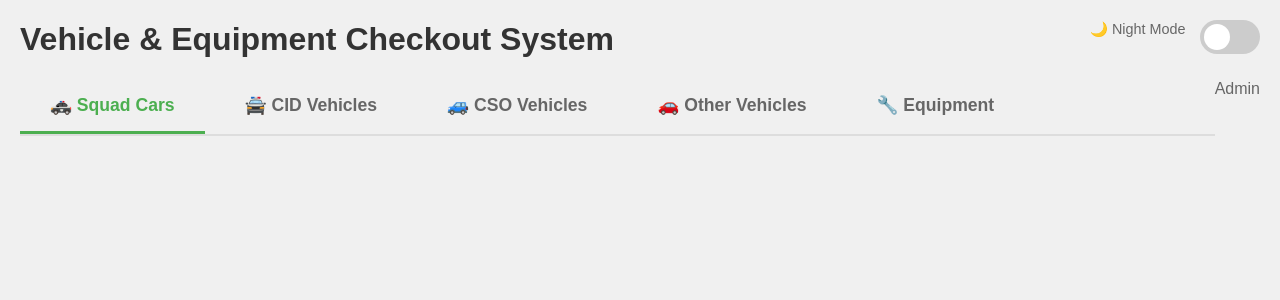
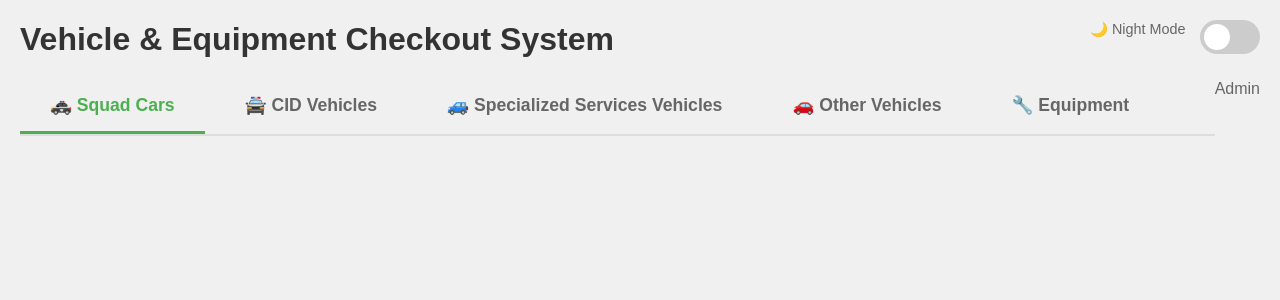
Before and after one commit to sambollman/checkout-system, a Flask app: page / in a window 1280 px wide. Shown: the top 300 px of the page. Run offline with Flask 3, Linux system fonts and the light colour scheme; data that the repository does not hold is empty; some libraries are stand-ins or nearby versions.

Commit message:
Rename CSO Vehicles to Specialized Services Vehicles

```diff
--- a/app.py
+++ b/app.py
@@ -171,7 +171,7 @@ def index():
     # Group by category with natural sorting
     squad_cars = sorted([k for k in formatted_keys if k['category'] == 'Squad Cars'],
                        key=natural_sort_key)
-    cso_vehicles = sorted([k for k in formatted_keys if k['category'] == 'CSO Vehicles'],
+    specialized_vehicles = sorted([k for k in formatted_keys if k['category'] == 'Specialized Services Vehicles'],
                          key=natural_sort_key)
     cid_vehicles = sorted([k for k in formatted_keys if k['category'] == 'CID Vehicles'],
                          key=natural_sort_key)
@@ -182,7 +182,7 @@ def index():
 
     return render_template('index.html',
                       squad_cars=squad_cars,
-                      cso_vehicles=cso_vehicles,
+                      specialized_vehicles=specialized_vehicles,
                       cid_vehicles=cid_vehicles,
                       other_vehicles=other_vehicles,
                       equipment=equipment)
@@ -294,7 +294,7 @@ def api_status():
 
     squad_cars = sorted([k for k in formatted_keys if k['category'] == 'Squad Cars'],
                        key=natural_sort_key)
-    cso_vehicles = sorted([k for k in formatted_keys if k['category'] == 'CSO Vehicles'],
+    specialized_vehicles = sorted([k for k in formatted_keys if k['category'] == 'Specialized Services Vehicles'],
                          key=natural_sort_key)
     cid_vehicles = sorted([k for k in formatted_keys if k['category'] == 'CID Vehicles'],
                          key=natural_sort_key)
@@ -305,7 +305,7 @@ def api_status():
 
     return {
     'squad_cars': squad_cars,
-    'cso_vehicles': cso_vehicles,
+    'specialized_vehicles': specialized_vehicles,
     'cid_vehicles': cid_vehicles,
     'other_vehicles': other_vehicles,
     'equipment': equipment
--- a/kiosk_gui.py
+++ b/kiosk_gui.py
@@ -1255,7 +1255,7 @@ class KioskGUI:
 
             # Dropdown for category
             category_var = tk.StringVar(value="Squad Cars")
-            categories = ["Squad Cars", "CSO Vehicles", "CID Vehicles", "Other Vehicles", "Equipment"]
+            categories = ["Squad Cars", "Specialized Services Vehicles", "CID Vehicles", "Other Vehicles", "Equipment"]
 
             dropdown = ttk.Combobox(dialog, textvariable=category_var, values=categories,
                                    font=font.Font(size=16), state='readonly', width=20)
--- a/templates/admin.html
+++ b/templates/admin.html
@@ -338,7 +338,7 @@
                     <select name="category" style="margin: 10px; padding: 5px;" required>
                         <option value="">-- Select Category --</option>
                         <option value="Squad Cars">Squad Cars</option>
-                        <option value="CSO Vehicles">CSO Vehicles</option>
+                        <option value="Specialized Services Vehicles">Specialized Services Vehicles</option>
                         <option value="CID Vehicles">CID Vehicles</option>
                         <option value="Other Vehicles">Other Vehicles</option>
                         <option value="Equipment">Equipment</option>
--- a/templates/edit_fob.html
+++ b/templates/edit_fob.html
@@ -63,7 +63,7 @@
             <label>Category:</label>
             <select name="category">
                 <option value="Squad Cars" {% if fob.category == 'Squad Cars' %}selected{% endif %}>Squad Cars</option>
-                <option value="CSO Vehicles" {% if fob.category == 'CSO Vehicles' %}selected{% endif %}>CSO Vehicles</option>
+                <option value="Specialized Services Vehicles" {% if fob.category == 'Specialized Services Vehicles' %}selected{% endif %}>Specialized Services Vehicles</option>
                 <option value="CID Vehicles" {% if fob.category == 'CID Vehicles' %}selected{% endif %}>CID Vehicles</option>
                 <option value="Other Vehicles" {% if fob.category == 'Other Vehicles' %}selected{% endif %}Other Vehicles</option>
                 <option value="Equipment" {% if fob.category == 'Equipment' %}selected{% endif %}>Equipment</option>
--- a/templates/index.html
+++ b/templates/index.html
@@ -376,7 +376,7 @@ body {
     <div class="tab-container">
         <button class="tab active" data-category="Squad Cars">🚓 Squad Cars</button>
         <button class="tab" data-category="CID Vehicles">🚔 CID Vehicles</button>
-        <button class="tab" data-category="CSO Vehicles">🚙 CSO Vehicles</button>
+        <button class="tab" data-category="Specialized Services Vehicles">🚙 Specialized Services Vehicles</button>
         <button class="tab" data-category="Other Vehicles">🚗 Other Vehicles</button>
         <button class="tab" data-category="Equipment">🔧 Equipment</button>
     </div>
@@ -422,10 +422,10 @@ body {
     </div>
 </div>
 
-<!-- CSO Vehicles Tab -->
-<div class="tab-content" id="CSO Vehicles-content">
+<!-- Specialized Services Vehicles Tab -->
+<div class="tab-content" id="Specialized Services Vehicles-content">
     <div class="grid">
-        {% for key in cso_vehicles %}
+        {% for key in specialized_vehicles %}
         <div class="key-card {% if key.checkout_id %}checked-out{% else %}available{% endif %}">
             <div class="vehicle-name">{{ key.vehicle_name }}</div>
             {% if key.checkout_id %}
@@ -656,7 +656,7 @@ body {
         function updateDisplay(data) {
             // Update each category tab
             updateSection('Squad Cars', data.squad_cars);
-            updateSection('CSO Vehicles', data.cso_vehicles);
+            updateSection('Specialized Services Vehicles', data.specialized_vehicles);
             updateSection('CID Vehicles', data.cid_vehicles);
             updateSection('Other Vehicles', data.other_vehicles);
             updateSection('Equipment', data.equipment);
```
